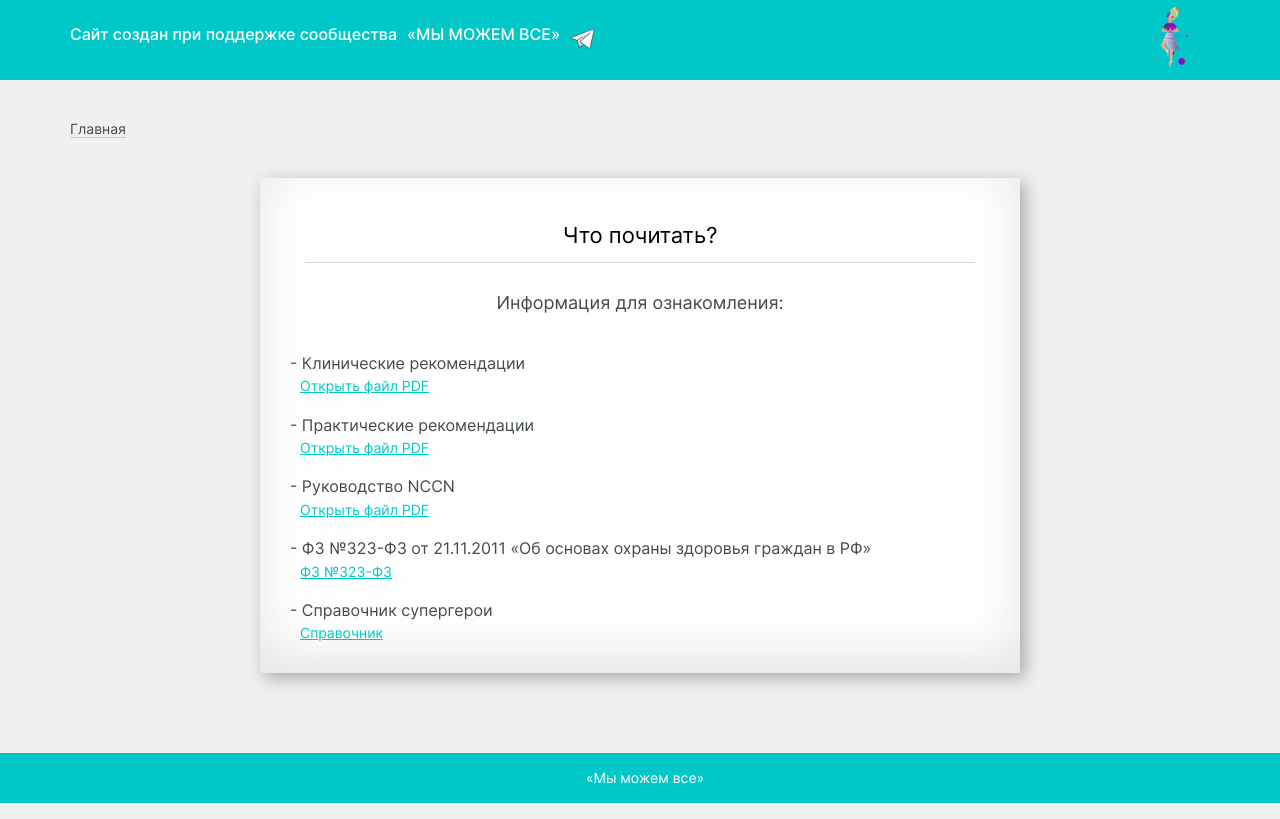
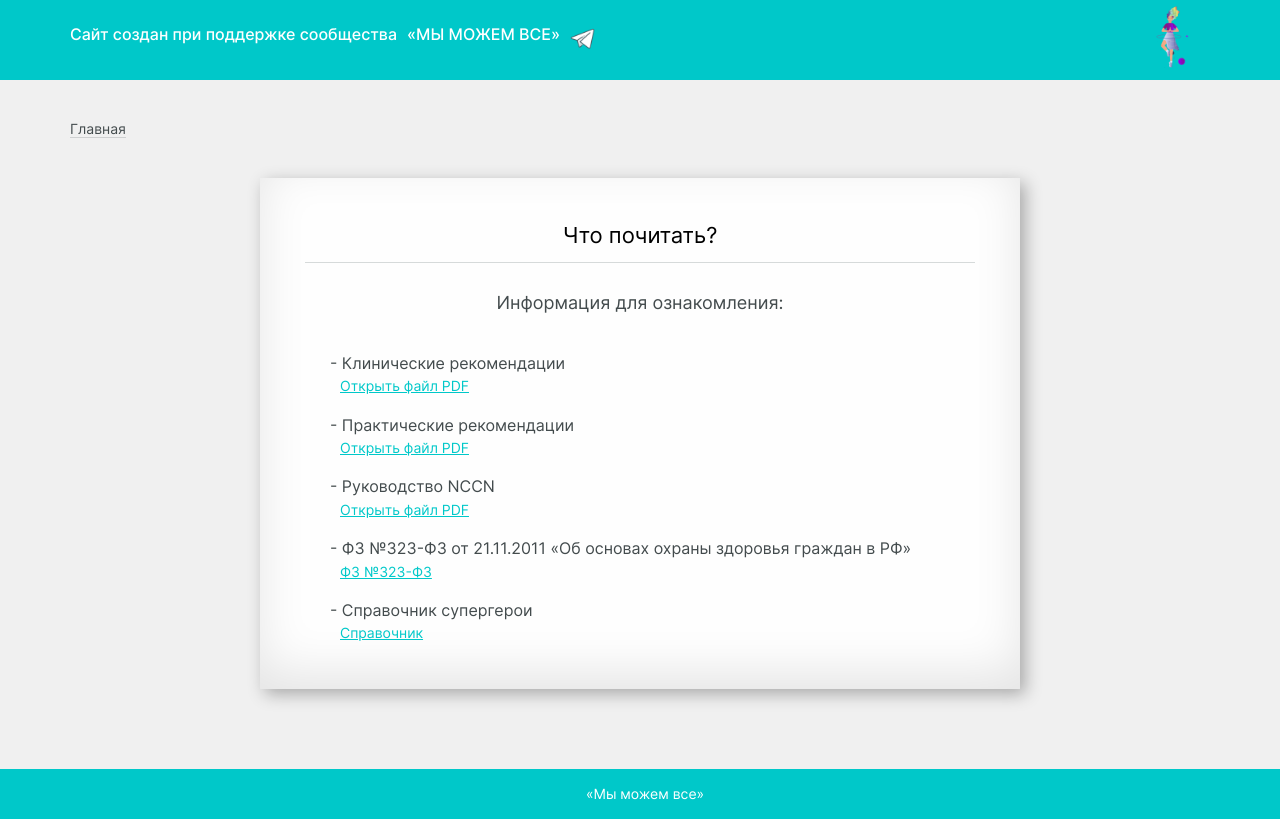
Before and after one commit to karolina-kovdya/we-can-all, a React (Create React App) app: page /tab1 in a window 1280 px wide. Built offline with nearby package versions, Linux system fonts and the light colour scheme.

Commit message:
add ul to Tab1

```diff
--- a/src/components/Tab1/Tab1.css
+++ b/src/components/Tab1/Tab1.css
@@ -30,6 +30,10 @@
     text-align: center;
 }
 
+.tab1__list {
+    list-style: none;
+}
+
 .tab1__info {
     margin: 20px 0 5px 0;
     font-size: 16px;
--- a/src/components/Tab1/Tab1.js
+++ b/src/components/Tab1/Tab1.js
@@ -5,7 +5,7 @@ import file1 from '../../files/ClinikC21.pdf';
 import file2 from '../../files/PrC21.pdf';
 import file3 from '../../files/RC21.pdf';
 
-function Tab1 () {
+function Tab1() {
   return (
     <section className='tab1'>
       <Link to='/' className='tab1__link' >Главная</Link>
@@ -13,6 +13,8 @@ function Tab1 () {
         title='Что почитать?'
       >
         <p className='tab1__info-title'>Информация для ознакомления:</p>
+        <ul className='tab1__list'>
+          <li className='tab1__list-point'>
             <p className='tab1__info'>- Клинические рекомендации</p>
             <a
               className='tab1__file'
@@ -21,6 +23,8 @@ function Tab1 () {
               rel="noreferrer">
               Открыть файл PDF
             </a>
+          </li>
+          <li className='tab1__list-point'>
             <p className='tab1__info'>- Практические рекомендации</p>
             <a
               className='tab1__file'
@@ -29,6 +33,8 @@ function Tab1 () {
               rel="noreferrer">
               Открыть файл PDF
             </a>
+          </li>
+          <li className='tab1__list-point'>
             <p className='tab1__info'>- Руководство NCCN</p>
             <a
               className='tab1__file'
@@ -37,6 +43,8 @@ function Tab1 () {
               rel="noreferrer">
               Открыть файл PDF
             </a>
+          </li>
+          <li className='tab1__list-point'>
             <p className='tab1__info'>- ФЗ №323-ФЗ от 21.11.2011 «Об основах охраны здоровья граждан в РФ»</p>
             <a
               className='tab1__file'
@@ -45,6 +53,8 @@ function Tab1 () {
               rel="noreferrer">
               ФЗ №323-ФЗ
             </a>
+          </li>
+          <li className='tab1__list-point'>
             <p className='tab1__info'>- Справочник супергерои</p>
             <a
               className='tab1__file'
@@ -53,6 +63,8 @@ function Tab1 () {
               rel="noreferrer">
               Справочник
             </a>
+          </li>
+        </ul>
       </Information>
     </section>
   )
```
Lines whose indentation alone changed are shown as unchanged.
